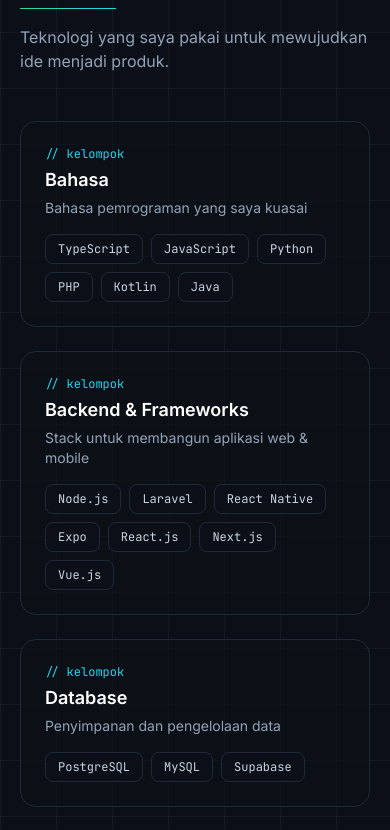
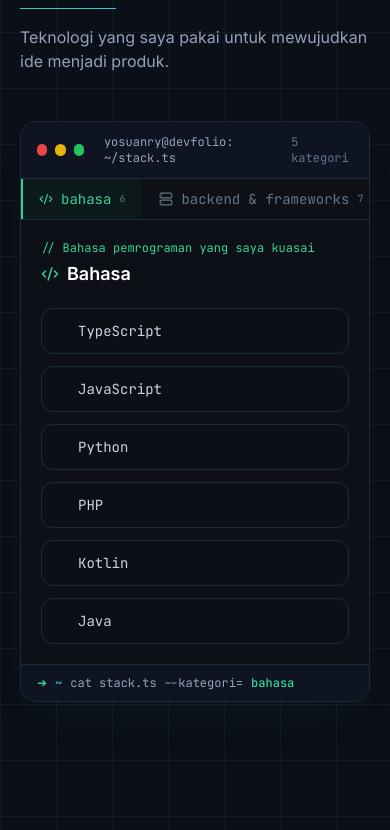
Before and after one commit to Yosuanry0812/portofolio, a Next.js app: page / in a window 390 px wide. Shown: the part 4000-4830 px from the top of the page. Built offline with nearby package versions, Linux system fonts and the light colour scheme; no server answers.

Commit message:
feat: redesign skills jadi terminal IDE explorer + ganti kalender ke fetch kontribusi langsung

```diff
--- a/components/GithubSection.tsx
+++ b/components/GithubSection.tsx
@@ -1,7 +1,7 @@
 "use client";
 
 import { useEffect, useState } from "react";
-import { GitHubCalendar } from "react-github-calendar";
+import { ActivityCalendar, type Activity } from "react-activity-calendar";
 import { animate, motion, useMotionValue, useReducedMotion } from "framer-motion";
 import { FolderGit2, Star, UserPlus, Users } from "lucide-react";
 import { profile } from "@/data/profile";
@@ -20,6 +20,10 @@
 
 interface RepoData {
   stargazers_count: number;
+}
+
+interface CalendarResponse {
+  contributions: Activity[];
 }
 
 type Status = "loading" | "error" | "done";
@@ -50,23 +54,30 @@
   const [status, setStatus] = useState<Status>("loading");
   const [data, setData] = useState<UserData>({ public_repos: 0, followers: 0, following: 0 });
   const [stars, setStars] = useState(0);
+  const [contribs, setContribs] = useState<Activity[]>([]);
 
   const loadStats = async () => {
     setStatus("loading");
     try {
-      const [userRes, reposRes] = await Promise.all([
+      const to = new Date().toISOString().slice(0, 10);
+      const [userRes, reposRes, calRes] = await Promise.all([
         fetch(`https://api.github.com/users/${profile.githubUsername}`),
         fetch(`https://api.github.com/users/${profile.githubUsername}/repos?per_page=100`),
+        fetch(
+          `https://github-contributions-api.jogruber.de/v4/${profile.githubUsername}?from=2025-01-01&to=${to}`
+        ),
       ]);
-      if (!userRes.ok || !reposRes.ok) throw new Error("Gagal memuat");
+      if (!userRes.ok || !reposRes.ok || !calRes.ok) throw new Error("Gagal memuat");
       const user: UserData = await userRes.json();
       const repos: RepoData[] = await reposRes.json();
+      const cal: CalendarResponse = await calRes.json();
       setData({
         public_repos: user.public_repos,
         followers: user.followers,
         following: user.following,
       });
       setStars(repos.reduce((sum, r) => sum + r.stargazers_count, 0));
+      setContribs(cal.contributions.map((c) => ({ ...c, level: Number(c.level) })));
       setStatus("done");
     } catch {
       setStatus("error");
@@ -100,11 +111,15 @@
         className="mb-8 overflow-x-auto rounded-2xl border border-slate-200 bg-white/60 p-6 dark:border-line dark:bg-surface/60"
       >
         {mounted ? (
-          <GitHubCalendar
-            username={profile.githubUsername}
+          <ActivityCalendar
+            data={contribs}
             theme={theme}
             blockSize={11}
             blockMargin={3}
+            loading={status === "loading"}
+            labels={{
+              totalCount: "{{count}} kontribusi (2025 — sekarang)",
+            }}
           />
         ) : (
           <div className="h-[120px] animate-pulse rounded-xl bg-slate-200/60 dark:bg-white/5" />
--- a/components/Skills.tsx
+++ b/components/Skills.tsx
@@ -1,18 +1,22 @@
 "use client";
 
-import type { MouseEvent } from "react";
-import { motion, useReducedMotion } from "framer-motion";
+import { useState } from "react";
+import { AnimatePresence, motion, useReducedMotion } from "framer-motion";
+import { BrainCircuit, Cloud, Code2, Database, Server } from "lucide-react";
 import { skills } from "@/data/profile";
 import SectionHeading from "./SectionHeading";
+import { cn } from "@/lib/utils";
+
+const icons = [Code2, Server, Database, Cloud, BrainCircuit];
+const accents = ["text-emerald-400", "text-cyan-400", "text-violet-400", "text-amber-400", "text-pink-400"];
 
 export default function Skills() {
+  const [active, setActive] = useState(0);
   const reduce = useReducedMotion();
 
-  const handleMove = (e: MouseEvent<HTMLDivElement>) => {
-    const rect = e.currentTarget.getBoundingClientRect();
-    e.currentTarget.style.setProperty("--mx", `${e.clientX - rect.left}px`);
-    e.currentTarget.style.setProperty("--my", `${e.clientY - rect.top}px`);
-  };
+  const group = skills[active];
+  const Icon = icons[active % icons.length];
+  const accent = accents[active % accents.length];
 
   return (
     <section id="keahlian" className="container-x scroll-mt-24 py-24">
@@ -22,33 +26,103 @@
         deskripsi="Teknologi yang saya pakai untuk mewujudkan ide menjadi produk."
       />
 
-      <div className="grid gap-6 sm:grid-cols-2">
-        {skills.map((group, gi) => (
       <motion.div
-            key={group.grup}
         initial={{ opacity: 0, y: reduce ? 0 : 24 }}
         whileInView={{ opacity: 1, y: 0 }}
         viewport={{ once: true, margin: "-60px" }}
-            transition={{ duration: 0.5, delay: gi * 0.08 }}
-            onMouseMove={handleMove}
-            className="card-spotlight rounded-2xl border border-slate-200 bg-white/60 p-6 transition-all duration-300 hover:-translate-y-1 hover:border-emerald-500/40 dark:border-line dark:bg-surface/60 dark:hover:border-emerald-500/40"
+        transition={{ duration: 0.6 }}
+        className="overflow-hidden rounded-2xl border border-slate-200 bg-surface shadow-2xl shadow-emerald-500/5 dark:border-line dark:bg-surface"
       >
-            <p className="font-mono text-xs text-cyan-400">{"// "}kelompok</p>
-            <h3 className="mt-1 text-lg font-semibold text-slate-900 dark:text-white">{group.grup}</h3>
-            <p className="mt-1 text-sm text-slate-500 dark:text-slate-400">{group.deskripsi}</p>
-            <div className="mt-4 flex flex-wrap gap-2">
-              {group.items.map((item) => (
-                <span
+        {/* Header terminal */}
+        <div className="flex items-center gap-2 border-b border-slate-200 bg-white/60 px-4 py-3 dark:border-line dark:bg-slate-900/60">
+          <span className="h-3 w-3 rounded-full bg-red-500" />
+          <span className="h-3 w-3 rounded-full bg-yellow-500" />
+          <span className="h-3 w-3 rounded-full bg-green-500" />
+          <span className="ml-3 font-mono text-xs text-slate-500 dark:text-slate-400">
+            yosuanry@devfolio: ~/stack.ts
+          </span>
+          <span className="ml-auto font-mono text-xs text-slate-400 dark:text-slate-500">
+            {skills.length} kategori
+          </span>
+        </div>
+
+        <div className="grid md:grid-cols-[220px_1fr]">
+          {/* Explorer sidebar */}
+          <div className="flex overflow-x-auto border-b border-slate-200 md:flex-col md:border-b-0 md:border-r dark:border-line">
+            <p className="hidden px-4 pb-2 pt-4 font-mono text-[11px] uppercase tracking-widest text-slate-500 dark:text-slate-500 md:block">
+              Explorer
+            </p>
+            {skills.map((s, i) => {
+              const TabIcon = icons[i % icons.length];
+              const isActive = active === i;
+              return (
+                <button
+                  key={s.grup}
+                  type="button"
+                  onClick={() => setActive(i)}
+                  aria-current={isActive ? "true" : undefined}
+                  className={cn(
+                    "flex items-center gap-2 whitespace-nowrap border-l-2 px-4 py-2.5 font-mono text-sm transition-colors",
+                    isActive
+                      ? "border-emerald-400 bg-emerald-500/5 text-emerald-400"
+                      : "border-transparent text-slate-500 hover:bg-white/5 hover:text-slate-200 dark:text-slate-500 dark:hover:text-slate-200"
+                  )}
+                >
+                  <TabIcon size={14} className={isActive ? "text-emerald-400" : ""} />
+                  {s.grup.toLowerCase()}
+                  <span className="ml-auto font-mono text-[10px] text-slate-500">{s.items.length}</span>
+                </button>
+              );
+            })}
+          </div>
+
+          {/* Konten kategori aktif */}
+          <div className="min-w-0 p-5 sm:p-7">
+            <AnimatePresence mode="wait">
+              <motion.div
+                key={active}
+                initial={{ opacity: 0, y: reduce ? 0 : 12 }}
+                animate={{ opacity: 1, y: 0 }}
+                exit={{ opacity: 0, y: reduce ? 0 : -8 }}
+                transition={{ duration: 0.25 }}
+              >
+                <p className={cn("font-mono text-xs", accent)}>{"// "}{group.deskripsi}</p>
+                <h3 className="mt-1 flex items-center gap-2 text-lg font-semibold text-slate-900 dark:text-white">
+                  <Icon size={18} className={accent} />
+                  {group.grup}
+                </h3>
+
+                <div className="mt-5 grid gap-3 sm:grid-cols-2">
+                  {group.items.map((item, idx) => (
+                    <motion.div
                       key={item}
-                  className="rounded-lg border border-slate-200 bg-white px-3 py-1.5 font-mono text-xs text-slate-700 transition-colors hover:border-emerald-500 hover:text-emerald-500 dark:border-line dark:bg-bg dark:text-slate-300 dark:hover:border-emerald-500 dark:hover:text-emerald-400"
+                      initial={{ opacity: 0, y: reduce ? 0 : 8 }}
+                      animate={{ opacity: 1, y: 0 }}
+                      transition={{ duration: 0.25, delay: idx * 0.05 }}
+                      className="group flex items-center gap-3 rounded-xl border border-slate-200 bg-white/60 px-4 py-3 transition-all duration-200 hover:-translate-y-0.5 hover:border-emerald-500/40 dark:border-line dark:bg-bg/60 dark:hover:border-emerald-500/40"
                     >
-                  {item}
+                      <span className={cn("h-2 w-2 shrink-0 rounded-[2px]", accent)} />
+                      <span className="font-mono text-sm text-slate-700 dark:text-slate-300">{item}</span>
+                      <span className="ml-auto font-mono text-xs text-slate-400 opacity-0 transition-opacity group-hover:opacity-100 dark:text-slate-500">
+                        ▹
                       </span>
+                    </motion.div>
                   ))}
                 </div>
               </motion.div>
-        ))}
+            </AnimatePresence>
           </div>
+        </div>
+
+        {/* Footer terminal */}
+        <div className="flex items-center gap-2 border-t border-slate-200 bg-white/60 px-4 py-2.5 font-mono text-xs text-slate-500 dark:border-line dark:bg-slate-900/60 dark:text-slate-400">
+          <span className="text-emerald-400">➜</span>
+          <span className="text-cyan-400">~</span>
+          cat stack.ts --kategori=
+          <span className={cn("font-medium", accent)}>{group.grup.toLowerCase()}</span>
+          <span className="ml-0.5 inline-block h-3.5 w-2 animate-blink bg-emerald-400 align-middle" />
+        </div>
+      </motion.div>
     </section>
   );
 }
--- a/package.json
+++ b/package.json
@@ -13,6 +13,7 @@
     "lucide-react": "^0.469.0",
     "next": "^16.2.12",
     "react": "^19.2.8",
+    "react-activity-calendar": "^3.2.1",
     "react-dom": "^19.2.8",
     "react-github-calendar": "^5.0.8",
     "tailwind-merge": "^2.6.0"
```
Also changed, not shown: 1 other file (tests, documents, lock files or other folders). Lines whose indentation alone changed are shown as unchanged.
